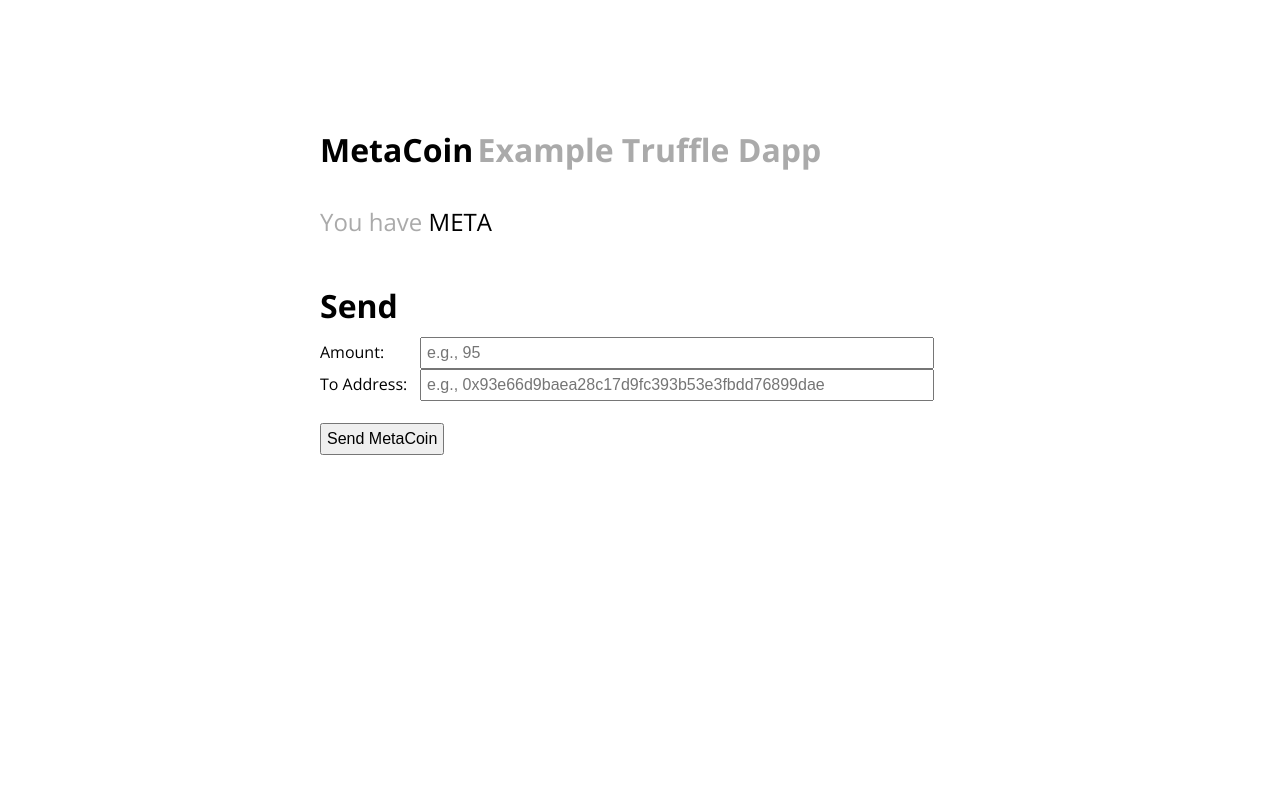
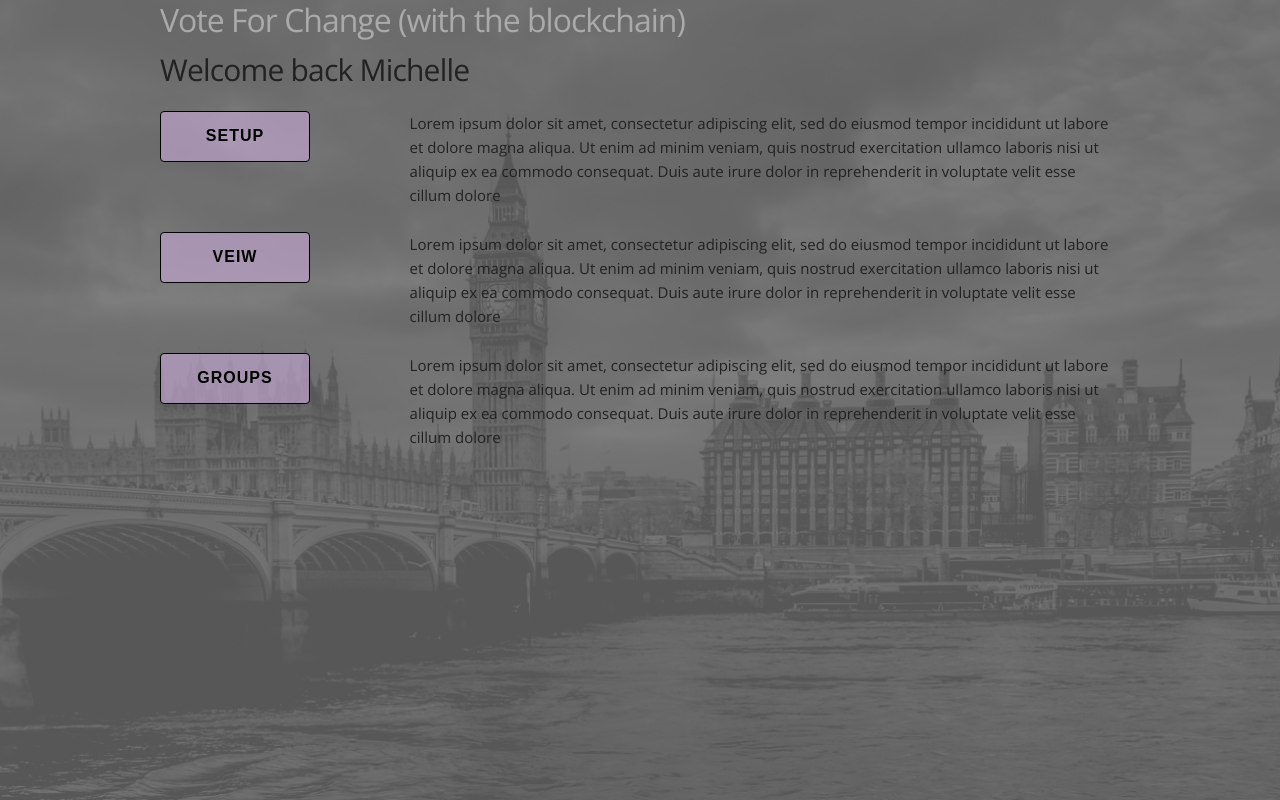
Before and after one commit to stevejaxon/hacktheblock-voting-app, a website: page app/index.html in a window 1280 px wide. Drawn offline with nearby package versions, Linux system fonts and the light colour scheme; files that its build step writes are made by us from their sources; files whose address does not match are found by name.

Commit message:
starts to add some form of un

```diff
--- a/app/index.html
+++ b/app/index.html
@@ -1,22 +1,71 @@
 <!DOCTYPE html>
 <html>
 <head>
-  <title>MetaCoin - Default Truffle App</title>
+  <title>Vote for Change</title>
   <link href='https://fonts.googleapis.com/css?family=Open+Sans:400,700' rel='stylesheet' type='text/css'>
+  <link rel="stylesheet" href="https://cdnjs.cloudflare.com/ajax/libs/skeleton/2.0.4/skeleton.css" />
   <link href="./app.css" rel='stylesheet' type='text/css'>
+  <link href="./stylesheets/index.css" rel='stylesheet' type='text/css'>
+<script src="http://ajax.googleapis.com/ajax/libs/jquery/1.9.1/jquery.min.js"></script>
   <script src="./app.js"></script>
+  <script src="./javascripts/hacking.js"></script>
 </head>
 <body>
-  <h1>MetaCoin</h1>
-  <h2>Example Truffle Dapp</h2>
-  <h3>You have <span class="black"><span id="balance"></span> META</span></h3>
+  <div class="background-container">
+  <div class="container">
+    <div class="intro">
+      <h2>Vote For Change (with the blockchain)</h2>
 
-  <br>
+      <h4>Welcome back Michelle</h4>
+
+      <div class="row">
+        <div class="three columns">
+          <button class="start-setup">Setup</button>
+        </div>
+        <div class="nine columns">
+          <p>
+            Lorem ipsum dolor sit amet, consectetur adipiscing elit, sed do eiusmod tempor incididunt ut labore et dolore magna aliqua. Ut enim ad minim veniam, quis nostrud exercitation ullamco laboris nisi ut aliquip ex ea commodo consequat. Duis aute irure dolor in reprehenderit in voluptate velit esse cillum dolore
+          </p>
+        </div>
+      </div>
+
+      <div class="row">
+        <div class="three columns">
+          <button>Veiw</button>
+        </div>
+        <div class="nine columns">
+        <p>
+          Lorem ipsum dolor sit amet, consectetur adipiscing elit, sed do eiusmod tempor incididunt ut labore et dolore magna aliqua. Ut enim ad minim veniam, quis nostrud exercitation ullamco laboris nisi ut aliquip ex ea commodo consequat. Duis aute irure dolor in reprehenderit in voluptate velit esse cillum dolore
+        </p>
+        </div>
+      </div>
+
+      <div class="row">
+        <div class="three columns">
+          <button>Groups</button>
+        </div>
+        <div class="nine columns">
+          Lorem ipsum dolor sit amet, consectetur adipiscing elit, sed do eiusmod tempor incididunt ut labore et dolore magna aliqua. Ut enim ad minim veniam, quis nostrud exercitation ullamco laboris nisi ut aliquip ex ea commodo consequat. Duis aute irure dolor in reprehenderit in voluptate velit esse cillum dolore
+        </div>
+      </div>
+    </div>
+    <!-- end intro -->
+
+    <div class="setup">
+      <h2>Vote For Change (with the blockchain)</h2>
+
+      <h4>Setup a vote</h4>
+
+
+<!--       <br>
       <h1>Send</h1>
       <br><label for="amount">Amount:</label><input type="text" id="amount" placeholder="e.g., 95"></input>
       <br><label for="receiver">To Address:</label><input type="text" id="receiver" placeholder="e.g., 0x93e66d9baea28c17d9fc393b53e3fbdd76899dae"></input>
       <br><br><button id="send" onclick="sendCoin()">Send MetaCoin</button>
       <br><br>
       <span id="status"></span>
+ -->
+  </div>
+  </div>
 </body>
 </html>
--- /dev/null
+++ b/app/javascripts/hacking.js
@@ -0,0 +1,27 @@
+core = {};
+
+var readyCore = function() {
+  core.hideSetup()
+  core.readyShowSetup()
+};
+
+$(document).on('page:load ready', readyCore);
+
+core.hideSetup = function() {
+  $('.setup').hide()
+}
+
+core.readyShowSetup = function() {
+  $('.start-setup').on('click', function(e) {
+    core.showSetup()
+    core.hideIntro()
+  });
+}
+
+core.showSetup = function() {
+  $('.setup').show()
+}
+
+core.hideIntro = function() {
+  $('.intro').hide()
+}
--- /dev/null
+++ b/app/stylesheets/index.css
@@ -0,0 +1,47 @@
+body {
+  background: url(../images/westminster.jpg) no-repeat;
+  background: cover;
+  padding: 0;
+  margin: 0;
+}
+
+.background-container {
+  width: 100vw;
+  height: 100vh;
+  position: relative;
+  background: #6a696b;
+  overflow: hidden;
+}
+
+.background-container:before {
+  content: ' ';
+  display: block;
+  position: absolute;
+  left: 0;
+  top: 0;
+  width: 100%;
+  height: 100%;
+  /*z-index: -1;*/
+  opacity: 0.2;
+  background: url(../images/westminster.jpg) no-repeat;
+  background-position: 50% 0;
+  -ms-background-size: cover;
+  -o-background-size: cover;
+  -moz-background-size: cover;
+  -webkit-background-size: cover;
+  background-size: cover;
+}
+
+/* admin landing page */
+.intro {
+  display: flex
+  justify-content: center;
+  align-items: center;
+}
+button {
+  background-color: rgba(190, 163, 202, 0.7);
+  color: black;
+  border: solid 1.5px;
+  width: 150px;
+  height: 51px;
+}
```
Also changed, not shown: app/admin.html (added, +1 -0 lines), app/images/crowd.jpg (added), app/images/westminster.jpg (added). Lines whose indentation alone changed are shown as unchanged.
